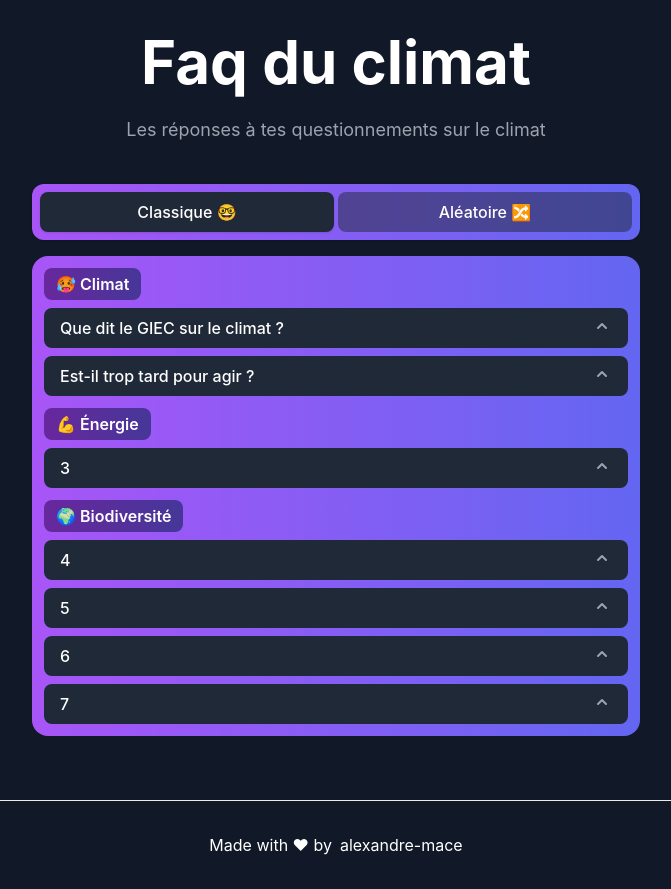
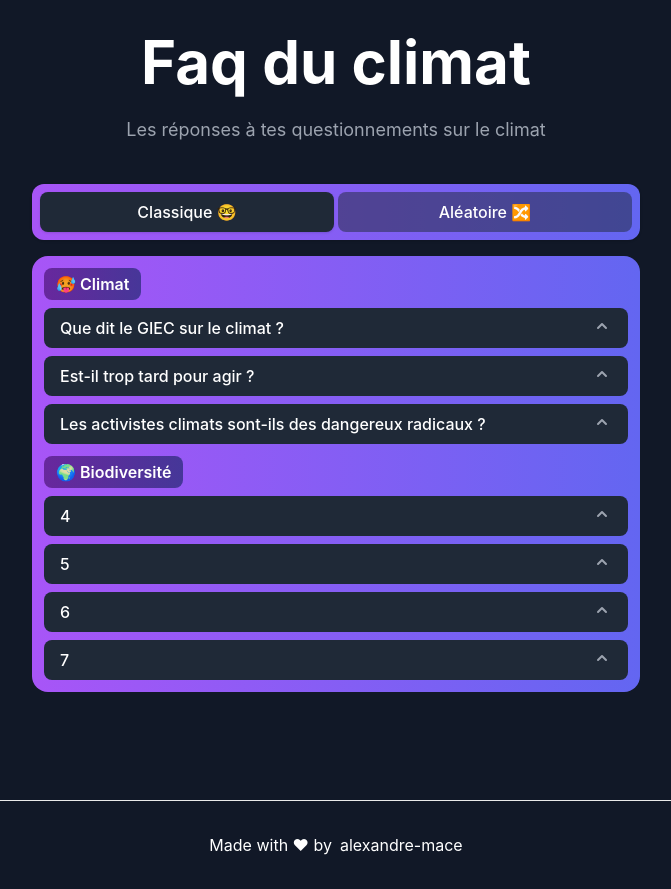
Before and after one commit to alexandre-mace/faqduclimat, a Next.js app: page / in a window 1280 px wide. Shown: the whole page, without its empty margins (304-975 px from the left). Built offline with nearby package versions, Linux system fonts and the light colour scheme.

Commit message:
Update questions.js

```diff
--- a/data/questions.js
+++ b/data/questions.js
@@ -33,9 +33,9 @@ const questions = [
         ]
     },
     {
-        title: "3",
-        category: categories.two,
-        answer: "Lorem ipsum dolor sit amet, consectetur adipisicing elit. Alias assumenda, cumque debitis doloremque dolores facere iste iure modi, nostrum, obcaecati pariatur reprehenderit tenetur. Accusamus amet commodi esse est eum, nihil.\n",
+        title: "Les activistes climats sont-ils des dangereux radicaux ?",
+        category: categories.one,
+        answer: "« Les activistes climats sont souvent décrits comme des dangereux radicaux mais les dangereux radicaux sont les pays qui augmentent la production des énergies fossiles ». Antonio Guterres, secrétaire général de l’ONU, à propos du dernier rapport du GIEC. \n",
         sources: [
             'https://bonpote.com/synthese-et-analyse-du-nouveau-rapport-du-giec/'
         ]
```
